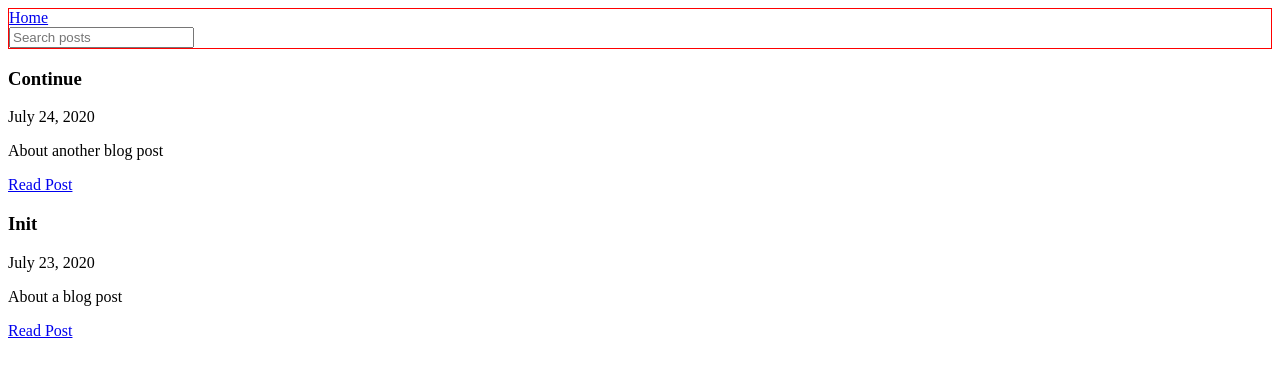
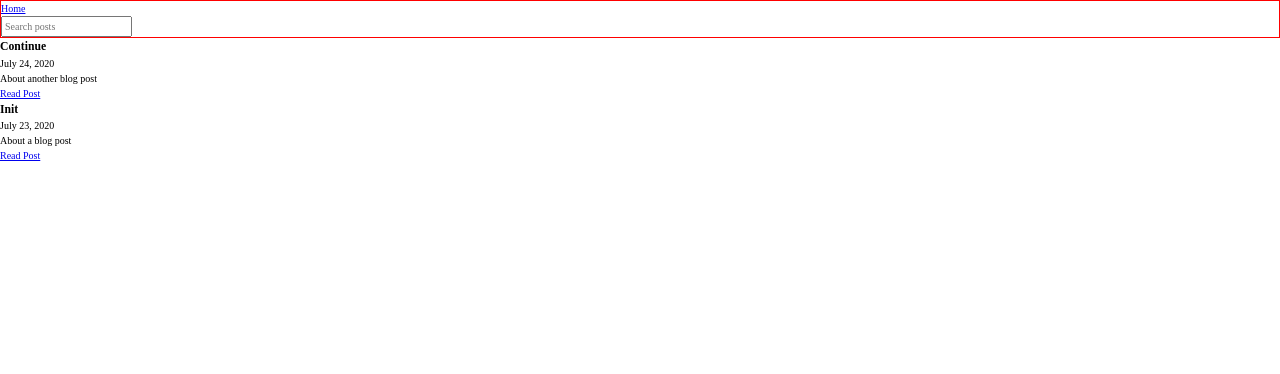
Before and after one commit to ctrble/next-md-blog-template, a Next.js app: page / in a window 1280 px wide. Shown: the top 374 px of the page. Built offline with nearby package versions, Linux system fonts and the light colour scheme.

Commit message:
adding basic css reset

```diff
--- a/src/pages/_app.jsx
+++ b/src/pages/_app.jsx
@@ -1,6 +1,8 @@
 import React from 'react';
 import App from 'next/app';
 import SiteLayout from '../components/layouts/SiteLayout';
+
+import 'src/pages/global.scss';
 
 class MyApp extends App {
   render() {
--- /dev/null
+++ b/src/pages/global.scss
@@ -0,0 +1,84 @@
+// adapted reset from https://hankchizljaw.com/wrote/a-modern-css-reset/
+
+// Box sizing rules
+*,
+*::before,
+*::after {
+  box-sizing: border-box;
+}
+
+// Remove default padding
+ul[class],
+ol[class] {
+  padding: 0;
+}
+
+// Remove default margin
+body,
+h1,
+h2,
+h3,
+h4,
+p,
+ul[class],
+ol[class],
+figure,
+blockquote,
+dl,
+dd {
+  margin: 0;
+}
+
+// Set core root defaults
+html {
+  scroll-behavior: smooth;
+  font-size: 62.5%; // 1rem = 10px
+}
+
+// Set core body defaults
+body {
+  min-height: 100vh;
+  text-rendering: optimizeSpeed;
+  line-height: 1.5;
+}
+
+// Remove list styles on ul, ol elements with a class attribute
+ul[class],
+ol[class] {
+  list-style: none;
+}
+
+// A elements that don't have a class get default styles
+a:not([class]) {
+  text-decoration-skip-ink: auto;
+}
+
+// Make images easier to work with
+img,
+picture {
+  max-width: 100%;
+  display: block;
+}
+
+// Inherit fonts for inputs and buttons
+input,
+button,
+textarea,
+select {
+  font: inherit;
+}
+
+// Blur images when they have no alt attribute
+img:not([alt]) {
+  filter: blur(10px);
+}
+
+// Remove all animations and transitions for people that prefer not to see them
+@media (prefers-reduced-motion: reduce) {
+  * {
+    animation-duration: 0.01ms !important;
+    animation-iteration-count: 1 !important;
+    transition-duration: 0.01ms !important;
+    scroll-behavior: auto !important;
+  }
+}
```
